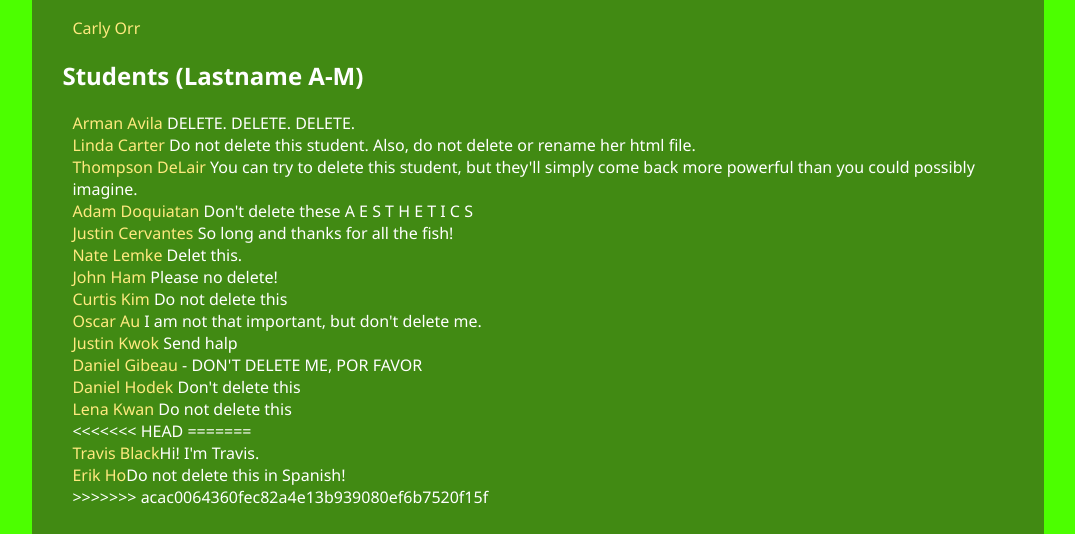
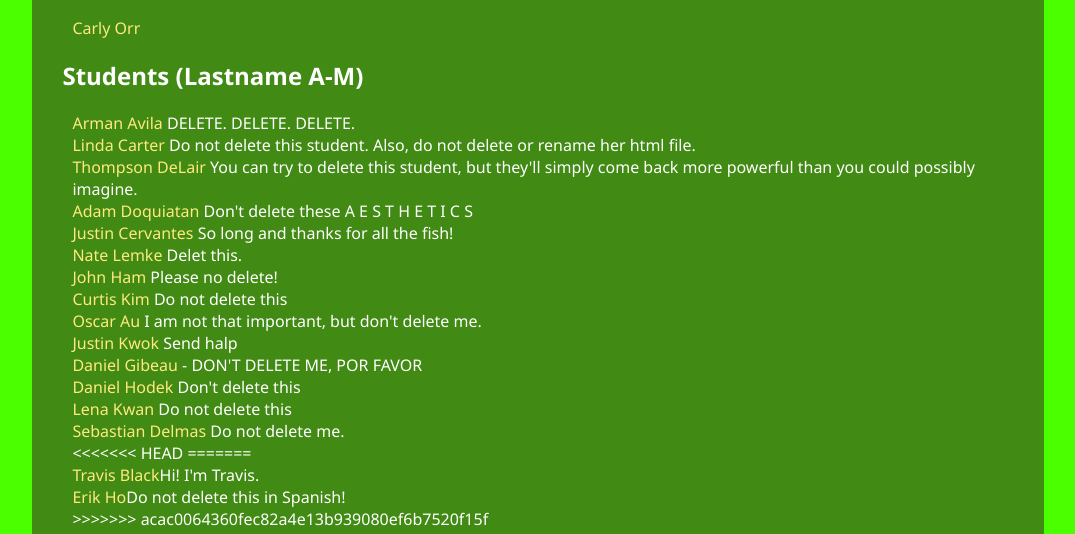
Before and after one commit to comp1111/dortmund, a plain HTML site: page Index.html in a window 1280 px wide. Shown: the part 227-761 px from the top of the page, without its empty margins (102-1177 px from the left). Drawn offline with Linux system fonts and the light colour scheme.

Commit message:
updated the index file.

```diff
--- a/Index.html
+++ b/Index.html
@@ -36,6 +36,7 @@
             <li><a href="DanielGibeau.html">Daniel Gibeau</a> - DON'T DELETE ME, POR FAVOR</li>
             <li><a href="DanielHodek.html">Daniel Hodek</a> Don't delete this</li>
 		    <li><a href="LenaKwan.html">Lena Kwan</a> Do not delete this</li>
+			<li><a href="SebastianDelmas.html">Sebastian Delmas</a> Do not delete me.</li>
 <<<<<<< HEAD
 
 =======
```
